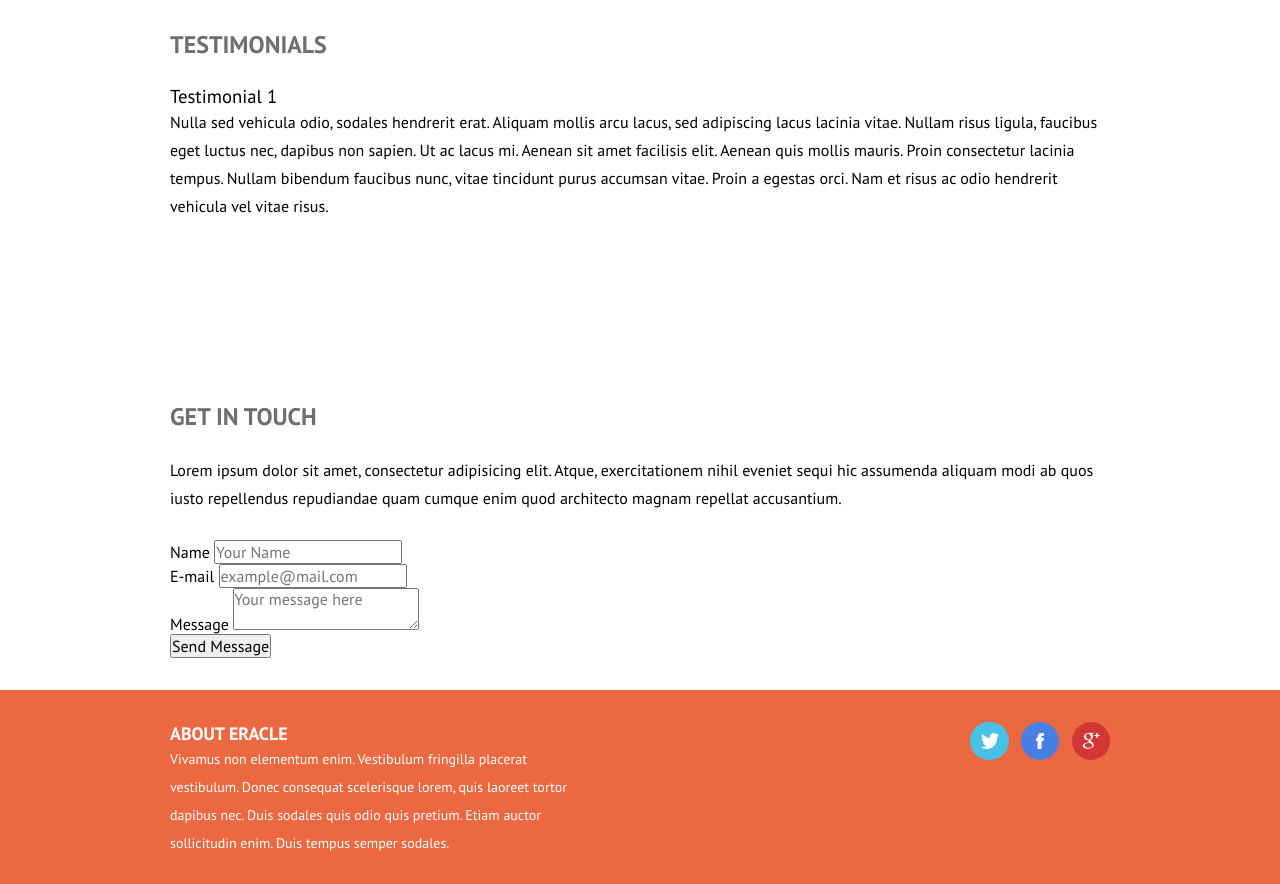
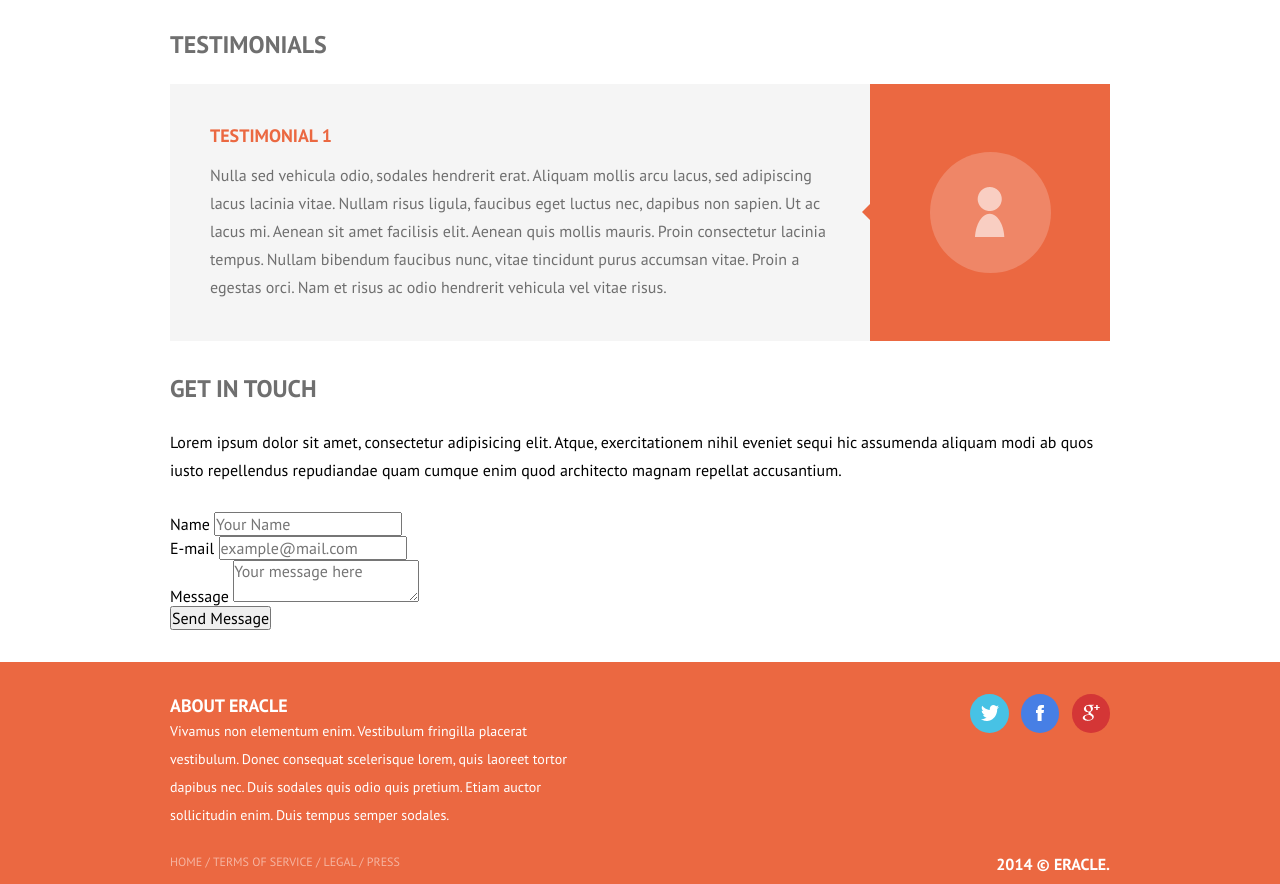
Before and after one commit to learnable-content/Building-a-website, a plain HTML site: page index.html in a window 1280 px wide. Shown: the part 1410-2294 px from the top of the page. Drawn offline with Linux system fonts and the light colour scheme.

Commit message:
Lesson 4.7 end files

```diff
--- a/css/styles.css
+++ b/css/styles.css
@@ -357,6 +357,58 @@ section > h2 {
 		text-decoration: underline;
 	}
 
+	/* testimonials */
+
+	.testimonial-list li {
+		background: #f5f5f5;
+		display: table;
+	}
+
+	.testimonial-text, .testimonial-image {
+		display: table-cell;
+		box-sizing: border-box;
+	}
+
+	.testimonial-text {
+		width: 74.46808510638298%; /* 700 / 940 */
+		padding: 2.5em;
+	}
+
+	.testimonial-text h3 {
+		font-size: 1.125em;
+		color: #eb6841;
+		margin-bottom: 0.8em;
+		text-transform: uppercase;
+		font-weight: bold;
+	}
+
+	.testimonial-text p {
+		margin: 0;
+		color: #6f6f6f;
+	}
+
+	.testimonial-image {
+		vertical-align: middle;
+		text-align: center;
+		background: #eb6841;
+		width: 25.53191489361702%; /* 240 / 940 */
+		position: relative;
+	}
+
+	.testimonial-image img {
+		border-radius: 4em;
+	}
+
+	.testimonial-image:after {
+		position: absolute;
+		content: " ";
+		display: block;
+		border: 0.5em solid transparent;
+		border-right: 0.5em solid #eb6841;
+		top: 7.5em;
+		left: -1em;
+	}
+
 
 
 /* footer */
```
